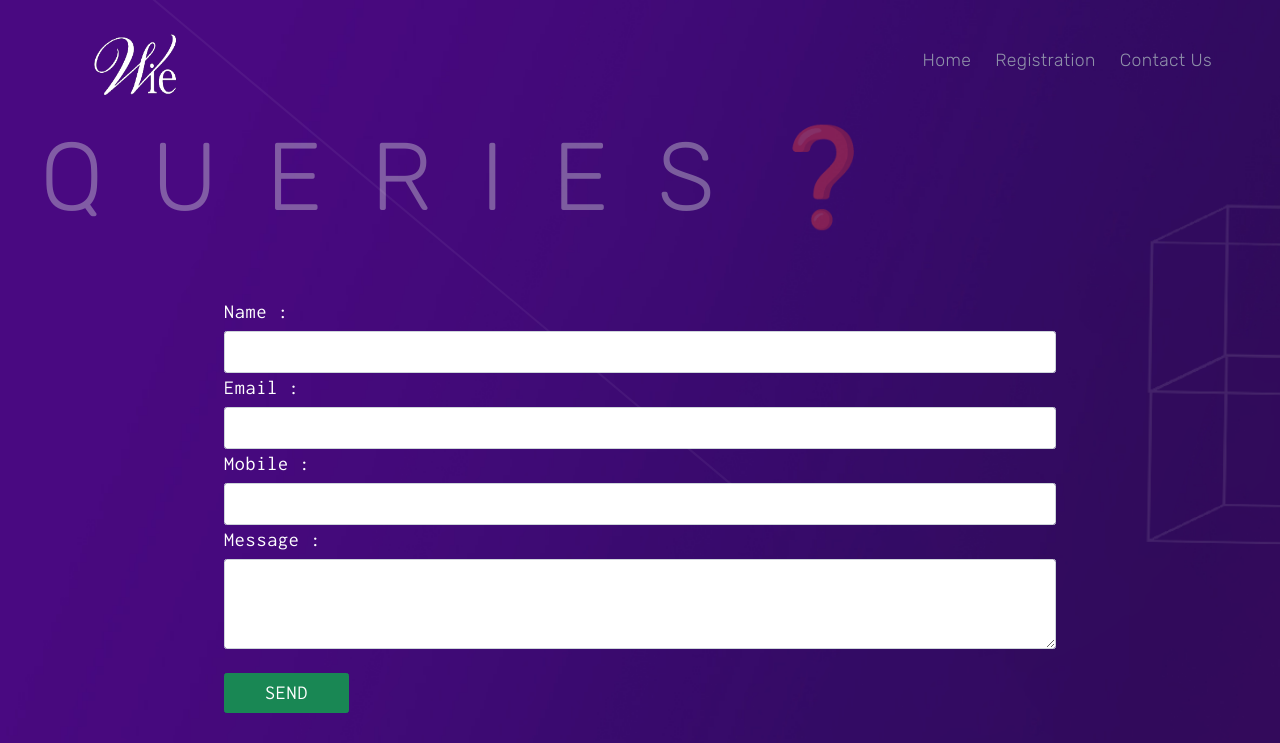
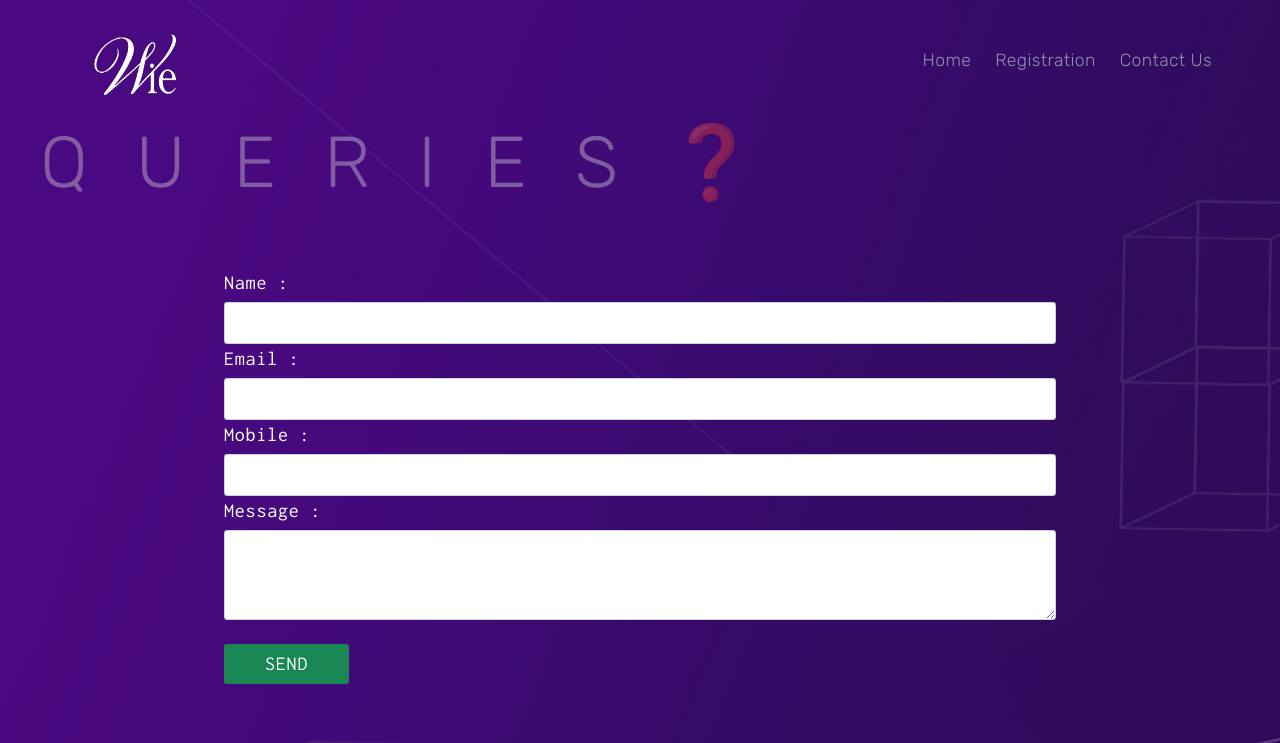
Before and after one commit to anudeep610/wiecode-2023, a React (Create React App) app: page /contact in a window 1280 px wide. Shown: the top 743 px of the page. Built offline with nearby package versions, Linux system fonts and the light colour scheme.

Commit message:
font-size

```diff
--- a/src/css/Contact.css
+++ b/src/css/Contact.css
@@ -14,7 +14,7 @@
 }
 
 .contact .contact-main-container .heading-container .heading-text{
-    font-size: 12rem;
+    font-size: 9rem;
     font-family: "engschrift-caps" sans-serif !important;
     color: rgba(215, 218, 220,0.4);
     letter-spacing: 6rem;
```
